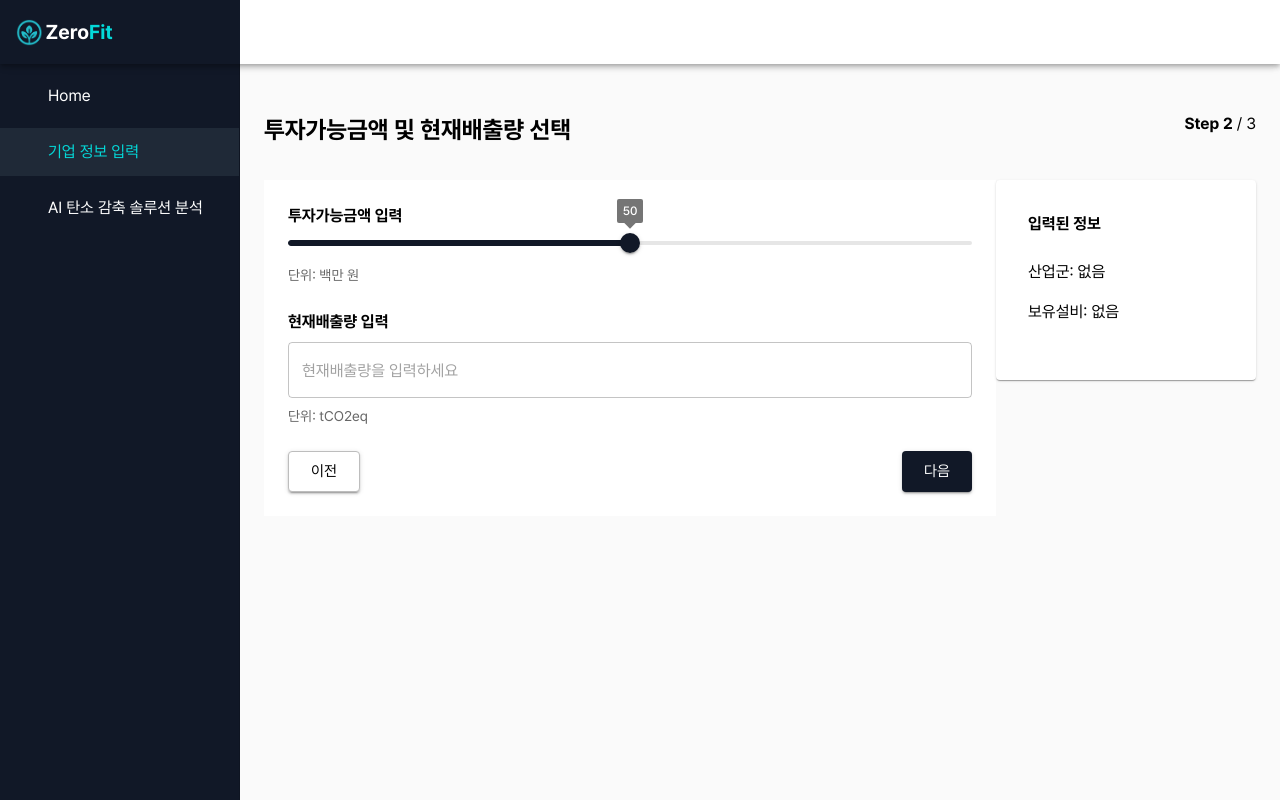
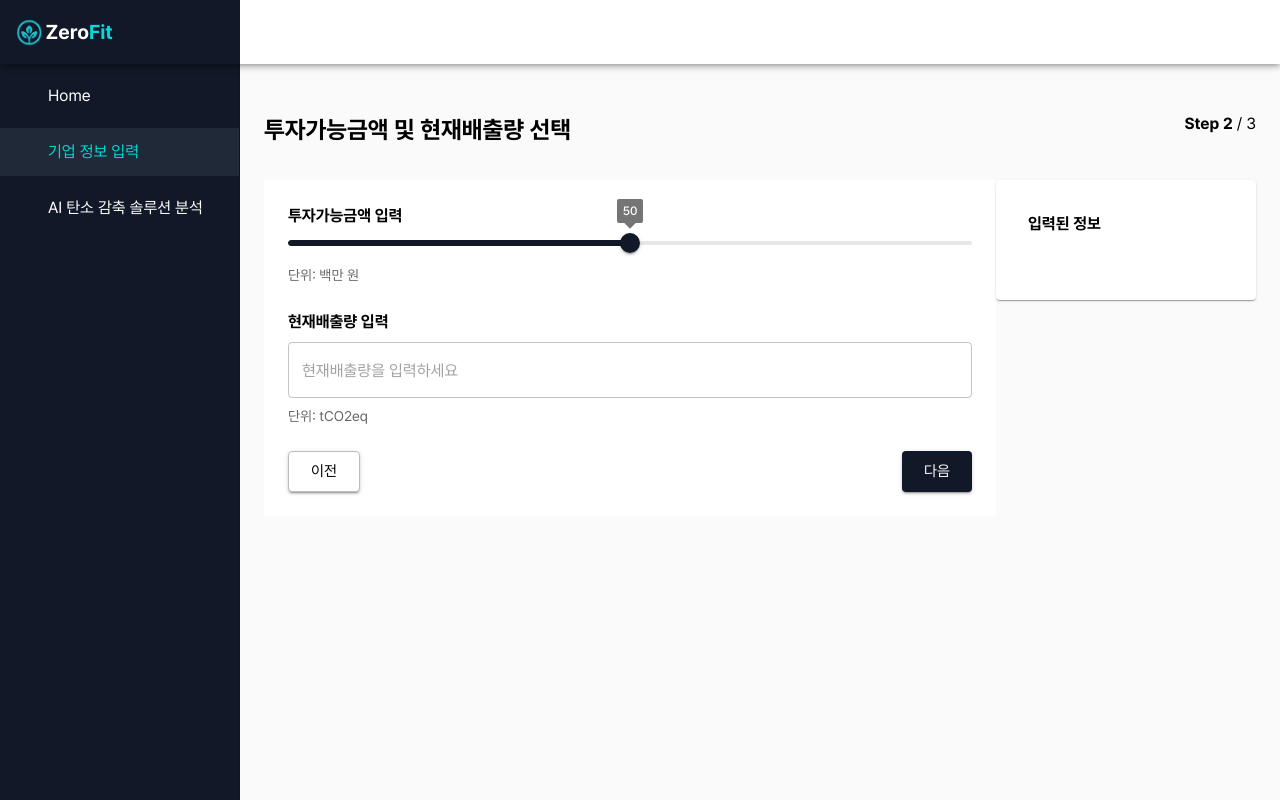
Before and after one commit to 2025-KGU-Capstone-Design/zerofit_frontend, a React (Vite) app: page /company-info/step2 in a window 1280 px wide. Built offline with nearby package versions, Linux system fonts and the light colour scheme; some icons are missing.

Commit message:
feat: 산업군 선택 시 InfoPreviewCard에 상태 표시 기능 추가

```diff
--- a/src/ui/pages/companyInputPage/common/InfoPreviewCard.tsx
+++ b/src/ui/pages/companyInputPage/common/InfoPreviewCard.tsx
@@ -1,8 +1,15 @@
 import {Stack, Card, CardContent, Typography} from '@mui/material'
+import useCompanyInputStore from '@/store/useCompanyInputStore'
 
-const InfoPreviewCard = () => {
+interface InfoPreviewCardProps {
+    step: number
+}
+
+const InfoPreviewCard = ({step}: InfoPreviewCardProps) => {
+    const industry = useCompanyInputStore((state) => state.industry)
+
     return (
-        <Stack flex={1} sx={{maxWidth: '260px'}}>
+        <Stack flex={1} sx={{maxWidth: 260}}>
             <Card sx={{p: 2}}>
                 <CardContent>
                     <Typography
@@ -12,12 +19,14 @@ const InfoPreviewCard = () => {
                     >
                         입력된 정보
                     </Typography>
-                    <Typography variant='body1' sx={{mb: 2}}>
-                        산업군: 없음
-                    </Typography>
-                    <Typography variant='body1' sx={{mb: 2}}>
-                        보유설비: 없음
-                    </Typography>
+
+                    {step >= 1 && (
+                        <>
+                            <Typography variant='body1' sx={{mb: 2}}>
+                                산업군: {industry || '선택 안됨'}
+                            </Typography>
+                        </>
+                    )}
                 </CardContent>
             </Card>
         </Stack>
--- a/src/ui/pages/companyInputPage/companyInputPage1/CompanyInputPage1.tsx
+++ b/src/ui/pages/companyInputPage/companyInputPage1/CompanyInputPage1.tsx
@@ -30,7 +30,7 @@ const CompanyInputPage1 = () => {
                             </Button>
                         </Stack>
                     </FormContainer>
-                    <InfoPreviewCard />
+                    <InfoPreviewCard step={1} />
                 </Stack>
             </Stack>
         </Container>
--- a/src/ui/pages/companyInputPage/companyInputPage1/IndustryInput.tsx
+++ b/src/ui/pages/companyInputPage/companyInputPage1/IndustryInput.tsx
@@ -1,13 +1,20 @@
-import {
-    Typography,
-    FormControl,
-    InputLabel,
-    Select,
-    MenuItem,
-} from '@mui/material'
+import {useCallback} from 'react'
+import {Typography, FormControl, InputLabel, MenuItem} from '@mui/material'
+import Select, {SelectChangeEvent} from '@mui/material/Select'
+import useCompanyInputStore from '@/store/useCompanyInputStore'
 import {industries} from '@/constants/industries'
 
 const IndustryInput = () => {
+    const industry = useCompanyInputStore((state) => state.industry)
+    const setIndustry = useCompanyInputStore((state) => state.setIndustry)
+
+    const handleChange = useCallback(
+        (event: SelectChangeEvent<string>) => {
+            setIndustry(event.target.value)
+        },
+        [setIndustry]
+    )
+
     return (
         <>
             <Typography variant='subtitle1' fontWeight='bold'>
@@ -15,13 +22,18 @@ const IndustryInput = () => {
             </Typography>
             <FormControl fullWidth>
                 <InputLabel id='industry-label'>산업군</InputLabel>
-                <Select labelId='industry-label' label='산업군' defaultValue=''>
+                <Select
+                    labelId='industry-label'
+                    label='산업군'
+                    value={industry}
+                    onChange={handleChange}
+                >
                     <MenuItem value=''>
                         <em>산업군을 선택하세요</em>
                     </MenuItem>
-                    {industries.map((industry) => (
-                        <MenuItem key={industry} value={industry}>
-                            {industry}
+                    {industries.map((item) => (
+                        <MenuItem key={item} value={item}>
+                            {item}
                         </MenuItem>
                     ))}
                 </Select>
```
